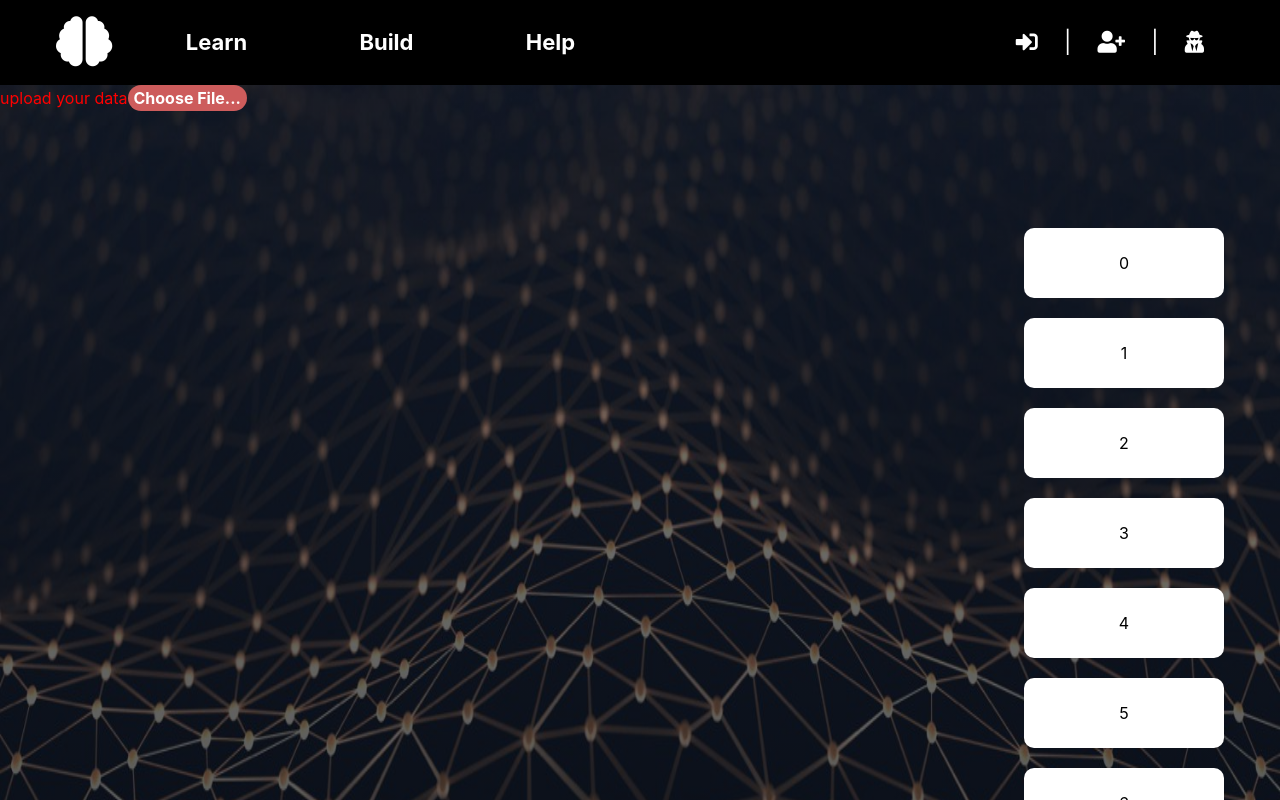
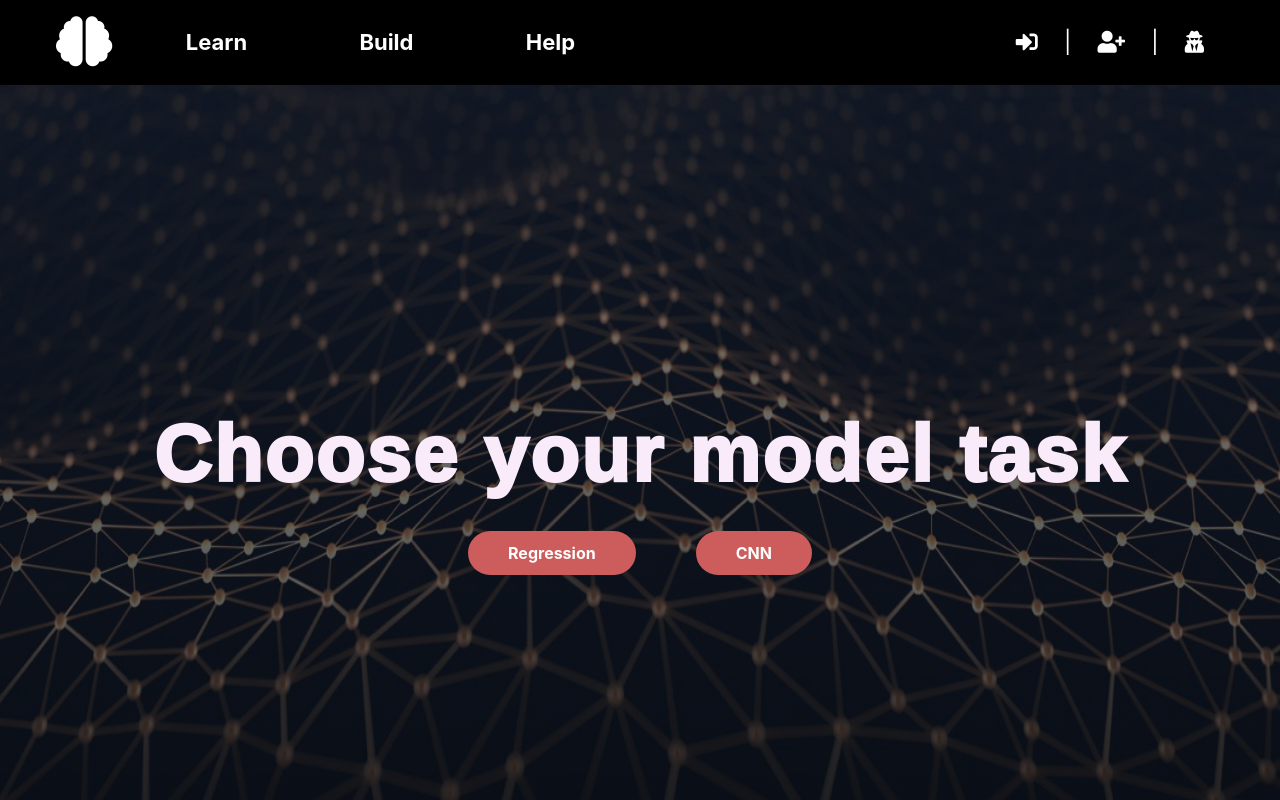
Before and after one commit to sebbyu/biymodel, an Angular app: page /buildmodel in a window 1280 px wide. Shown: the top 800 px of the page. Built offline with nearby package versions, Linux system fonts and the light colour scheme.

Commit message:
build model

```diff
--- a/src/app/build/build.component.html
+++ b/src/app/build/build.component.html
@@ -1,10 +1,19 @@
- <div class="data">
-   <label id="label" for="data">upload your data</label>
-   <button id="button">Choose File...</button>
- </div>
+<div class="main">
+  <div class="frame">
+    <div class="top">
+      <p id="title">Choose your model task</p>
+    </div>
+    <div class="bottom">
+      <div class="buttons">
+        <button id="button">Regression</button>
+        <button id="button">CNN</button>
+      </div>
+    </div>
+  </div>
+</div>
 
-<div class="layers">
+<!-- <div class="layers">
   <div cdkDrag class="layer" *ngFor="let layer of layers">
     {{layer}}
   </div>
-</div>
+</div> -->
--- a/src/app/build/build.component.styl
+++ b/src/app/build/build.component.styl
@@ -1,39 +1,53 @@
-.layers
-  height 1100px
-  .layer
-    height 70px
-    width 200px
-    margin 0 0 20px 0
-    color black
-    background-color white
-    border-radius 10px
-    border none
-    position relative
-    left 80%
-    top 10%
-    display flex
-    justify-content center
-    align-items: center
-    cursor pointer
-    transition box-shadow 200ms
-    &:hover
-      color red
+.main
+  width 100%
+  height 100vh
+  display flex
+  align-items center
+  justify-content center
+  .frame
+    .top
+      #title
+        font-family sans-serif
+        font-weight bold
+        color#faebfa
+        font-weight 1000
+        font-size 80px
+        letter-spacing 2px
+    .bottom
+      display flex
+      justify-content center
+      .buttons
+        #button
+          margin 0 30px
+          outline none
+          border none
+          border-radius 30px
+          padding 10px 40px
+          font-weight bold
+          background-color indianred
+          color white
 
-.data
-  #label
-    color red
-  #button
-    outline none
-    border none
-    border-radius 30px
-    // padding 10px 40px
-    font-weight bold
-    background-color indianred
-    color white
-    // position relative
-    // left 50%
-    // transform translateX(-50%)
-    // margin-top 30px
+
+// .layers
+//   height 1100px
+//   .layer
+//     height 70px
+//     width 200px
+//     margin 0 0 20px 0
+//     color black
+//     background-color white
+//     border-radius 10px
+//     border none
+//     position relative
+//     left 80%
+//     top 10%
+//     display flex
+//     justify-content center
+//     align-items: center
+//     cursor pointer
+//     transition box-shadow 200ms
+//     &:hover
+//       color red
 
 // .example-box
 //   height 200px
--- a/src/app/home/home.component.html
+++ b/src/app/home/home.component.html
@@ -2,6 +2,8 @@
   <div class="title">
     <h1 id="title">Build It Yourself.</h1>
     <p id="tag">Learn machine learning by building your own model.</p>
-    <button id="button">START HERE</button>
+    <a href="/buildmodel">
+      <button id="button">START HERE</button>
+    </a>
   </div>
 </div>
--- a/src/app/navbar/navbar.component.html
+++ b/src/app/navbar/navbar.component.html
@@ -1,13 +1,13 @@
 <div class="navbar">
   <div class="logo_bar">
-    <li class="fas fa-brain" id="logo" routerLink="/"
-    routerLinkActive="active"></li>
+    <a class="fas fa-brain" id="logo"
+    href="/"></a>
   </div>
   <div class="nav_bar">
     <li id="element" routerLink="/comingsoon"
     routerLinkActive="active">Learn</li>
-    <li id="element" routerLink="/comingsoon"
-    routerLinkActive="active">Build</li>
+    <a id="element" href="/buildmodel"
+    routerLinkActive="active">Build</a>
     <li id="element" routerLink="/comingsoon"
     routerLinkActive="active">Help</li>
   </div>
--- a/src/app/navbar/navbar.component.styl
+++ b/src/app/navbar/navbar.component.styl
@@ -8,6 +8,8 @@
   grid-template-columns 1fr 3fr 5fr
   .logo_bar
     #logo
+      color white
+      text-decoration: none
       font-size 50px
       cursor pointer
       transition 0.2s ease
@@ -17,6 +19,8 @@
     display flex
     justify-content space-between
     #element
+      color white
+      text-decoration: none
       list-style none
       cursor pointer
       font-weight bold
@@ -24,8 +28,8 @@
       outline none
       &:hover
         color #eaaeea
-    .active
-      color #eaaeea
+    // .active
+    //   color #eaaeea
   .login_bar
     .bag
       float right
```
